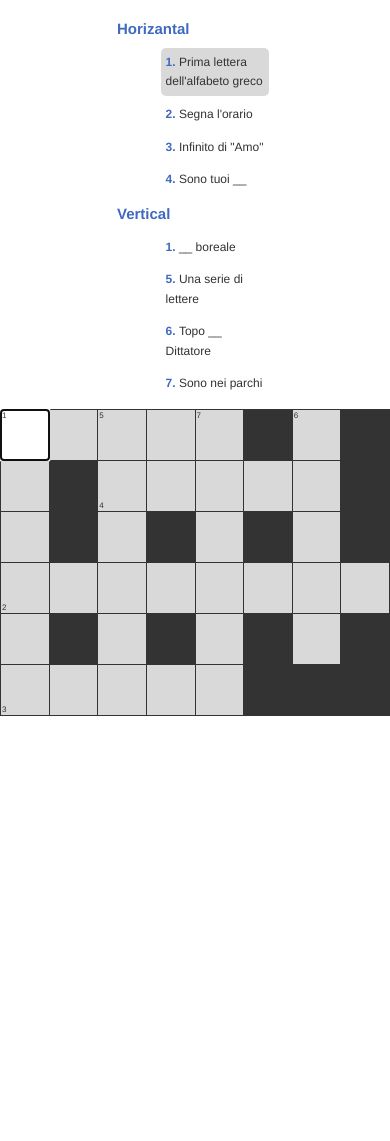
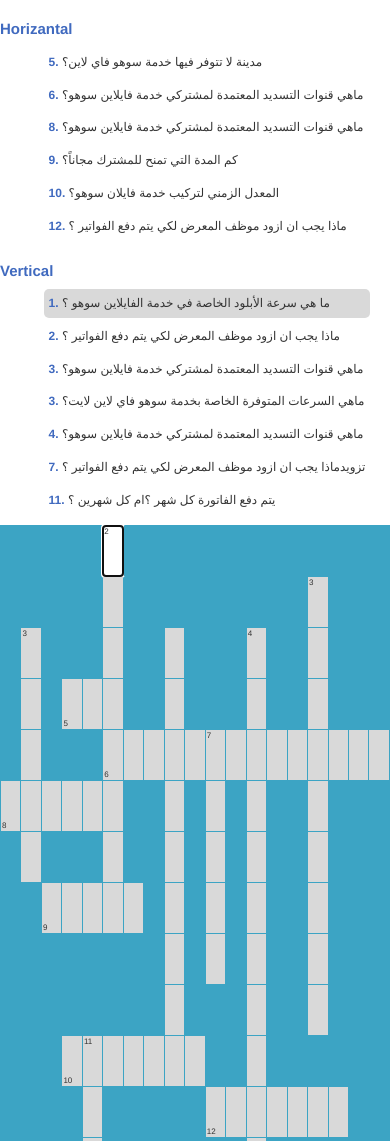
Before and after one commit to seemasb/CrossWord, a plain HTML site: page index.html in a window 390 px wide. Shown: the top 1141 px of the page. Before the commit the page ends 844 px from the top, so only its background shows below. Drawn offline with nearby package versions, Linux system fonts and the light colour scheme.

Commit message:
push to test mobile

```diff
--- a/action.js
+++ b/action.js
@@ -1,67 +1,107 @@
 let data = [
   {
-     "clue": "Prima lettera dell'alfabeto greco",
-     "answer": "alpha",
+     "clue": "ما هي سرعة الأبلود الخاصة في خدمة الفايلاين سوهو ؟",
+     "answer": "سبعةميجا",
      "position": 1,
-     "orientation": "across",
-     "startx": 1,
+     "orientation": "down",
+     "startx": 6,
      "starty": 1
   },
 {
-  "clue": "__ boreale",
-  "answer": "aurora",
-  "position": 1,
+  "clue": "ماذا يجب ان ازود موظف المعرض لكي يتم دفع الفواتير ؟",
+  "answer": "رقمالهوية",
+  "position": 2,
   "orientation": "down",
-  "startx": 1,
-  "starty": 1
+  "startx": 16,
+  "starty": 2
   },
 {
-  "clue": "Segna l'orario",
-  "answer": "orologio",
-  "position": 2,
+  "clue": "ماهي قنوات التسديد المعتمدة لمشتركي خدمة فايلاين سوهو؟",
+  "answer": "وكلاء",
+  "position": 3,
+  "orientation": "down",
+  "startx": 2,
+  "starty": 3
+},
+{
+  "clue": "ماهي السرعات المتوفرة الخاصة بخدمة سوهو فاي لاين لايت؟",
+  "answer": "عشرونميجا",
+  "position": 3,
+  "orientation": "down",
+  "startx": 9,
+  "starty": 3
+},
+{
+  "clue": "ماهي قنوات التسديد المعتمدة لمشتركي خدمة فايلاين سوهو؟",
+  "answer": "حساباتبنكية",
+  "position": 4,
+  "orientation": "down",
+  "startx": 13,
+  "starty": 3
+},
+{
+  "clue": "مدينة لا تتوفر فيها خدمة سوهو فاي لاين؟",
+  "answer": "غزة",
+  "position": 5,
   "orientation": "across",
-  "startx": 1,
+  "startx": 4,
   "starty": 4
 },
 {
-  "clue": "Infinito di \"Amo\"",
-  "answer": "amare",
-  "position": 3,
+  "clue": "ماهي قنوات التسديد المعتمدة لمشتركي خدمة فايلاين سوهو؟",
+  "answer": "معارضالاتصالات",
+  "position": 6,
+  "orientation": "across",
+  "startx": 6,
+  "starty": 5
+},
+{
+  "clue": "تزويدماذا يجب ان ازود موظف المعرض لكي يتم دفع الفواتير ؟",
+  "answer": "الاسم",
+  "position": 7,
+  "orientation": "down",
+  "startx": 11,
+  "starty": 5
+},
+{
+  "clue": "ماهي قنوات التسديد المعتمدة لمشتركي خدمة فايلاين سوهو؟",
+  "answer": "بالباي",
+  "position": 8,
   "orientation": "across",
   "startx": 1,
   "starty": 6
 },
 {
-  "clue": "Sono tuoi __",
-  "answer": "amici",
-  "position": 4,
+  "clue": "كم المدة التي تمنح للمشترك مجاناً؟",
+  "answer": "شهران",
+  "position": 9,
   "orientation": "across",
   "startx": 3,
-  "starty": 2
+  "starty": 8
 },
 {
-  "clue": "Una serie di lettere",
-  "answer": "parola",
-  "position": 5,
-  "orientation": "down",
-  "startx": 3,
-  "starty": 1
+  "clue": " المعدل الزمني لتركيب خدمة فايلان سوهو؟",
+  "answer": "عشرايام",
+  "position": 10,
+  "orientation": "across",
+  "startx": 4,
+  "starty":11
 },
 {
-  "clue": "Topo __ Dittatore",
-  "answer": "gigio",
-  "position": 6,
+  "clue": "يتم دفع الفاتورة كل شهر ؟ام كل شهرين ؟",
+  "answer": "شهر",
+  "position": 11,
   "orientation": "down",
-  "startx": 7,
-  "starty": 1
+  "startx": 5,
+  "starty": 11
 },
 {
-  "clue": "Sono nei parchi",
-  "answer": "aiuole",
-  "position": 7,
-  "orientation": "down",
-  "startx": 5,
-  "starty": 1
+  "clue": "ماذا يجب ان ازود موظف المعرض لكي يتم دفع الفواتير ؟",
+  "answer": "لاينكود",
+  "position": 12,
+  "orientation": "across",
+  "startx": 11,
+  "starty": 12
 }
 ]
 
--- a/myjquery.js
+++ b/myjquery.js
@@ -26,7 +26,7 @@
 
 			// append clues markup after puzzle wrapper div
 			// This should be moved into a configuration object
-			this.append('<aside class="puzzle-clues"><!-- Qua appariranno i suggerimenti --><h2 class="title">Horizantal</h2><ul class="across"></ul><h2 class="title">Vertical</h2><ul class="down"></ul></aside>');
+			this.append('<aside class="puzzle-clues"><!-- Qua appariranno i suggerimenti --><div><h2 class="title">Horizantal</h2><ul class="across"></ul></div><div><h2 class="title">Vertical</h2><ul class="down"></ul></div></aside>');
 
 			// initialize some variables
 			var tbl = [
@@ -52,6 +52,7 @@
 				mode = 'interacting',
 				solvedToggle = false,
 				z = 0;
+
 
 			var puzInit = {
 
@@ -195,7 +196,9 @@
 
 						// while we're in here, add clues to DOM!
 						$('aside.puzzle-clues .' + puzz.data[i].orientation).append('<li class="clue" tabindex="1" data-position="' + i + '"><span class="number">' + puzz.data[i].position + '. </span>' + puzz.data[i].clue + '</li>');
+
 					}
+
 
 					// Calculate rows/cols by finding max coords of each entry, then picking the highest
 					for (var i = 0, p = entryCount; i < p; ++i) {
@@ -226,6 +229,9 @@
 					tbl.push("</table>");
 					tbl.push("</main>")
 					puzzEl.append(tbl.join(''));
+					// this.append('<aside class="puzzle-clues"><!-- Qua appariranno i suggerimenti --><div><h2 class="title">Horizantal</h2><ul class="across"></ul></div><div><h2 class="title">Vertical</h2><ul class="down"></ul></div></aside>');
+
+
 				},
 
 				/*
@@ -259,6 +265,7 @@
 								$(light)
 									.addClass('entry-' + (hasOffset ? x - positionOffset : x) + ' position-' + (x-1) )
 									.append('<input maxlength="1" val="" type="text" tabindex="-1" />');
+
 							}
 						};
 
--- a/style.css
+++ b/style.css
@@ -68,10 +68,10 @@ html {
   .puzzle-container .puzzle-wrapper table.puzzle td {
 	width: 5em;
 	height: 5em;
-	border: 1px solid var(--black-color);
+	border: 1px solid rgb(60, 164, 196);;
 	padding: 0;
 	margin: 0;
-	background-color: var(--black-color);
+	background-color:rgb(60, 164, 196);
 	position: relative;
   }
 
@@ -132,8 +132,11 @@ html {
   }
 
   .puzzle-container aside.puzzle-clues {
-	max-width: 40%;
-	min-width: 30%;
+	max-width: 100%;
+	min-width: 40%;
+	display: flex;
+	flex-direction: row;
+	flex-wrap: wrap;
   }
 
   .puzzle-container aside.puzzle-clues .title {
```
